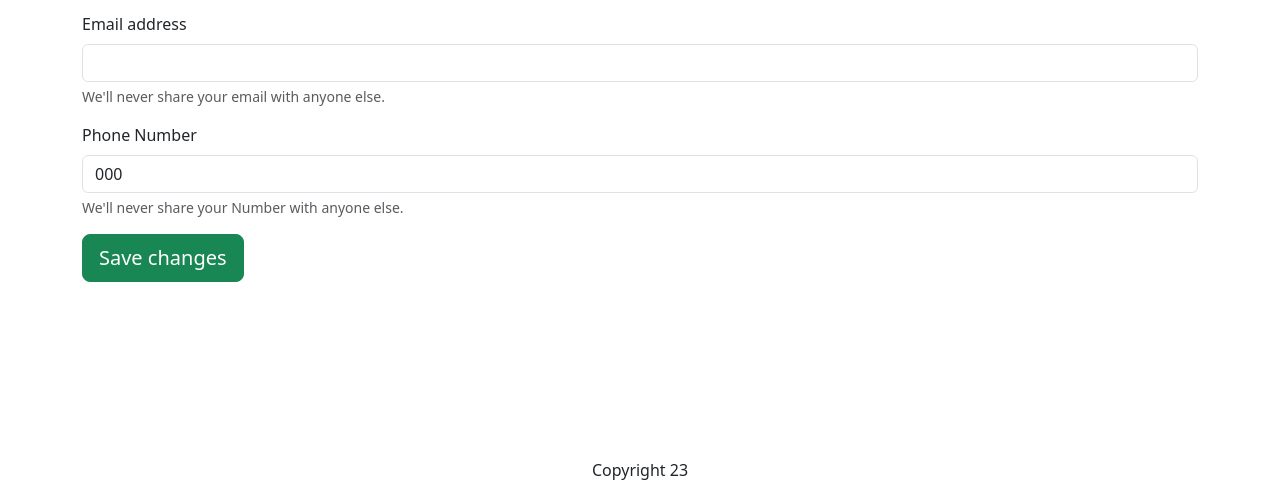
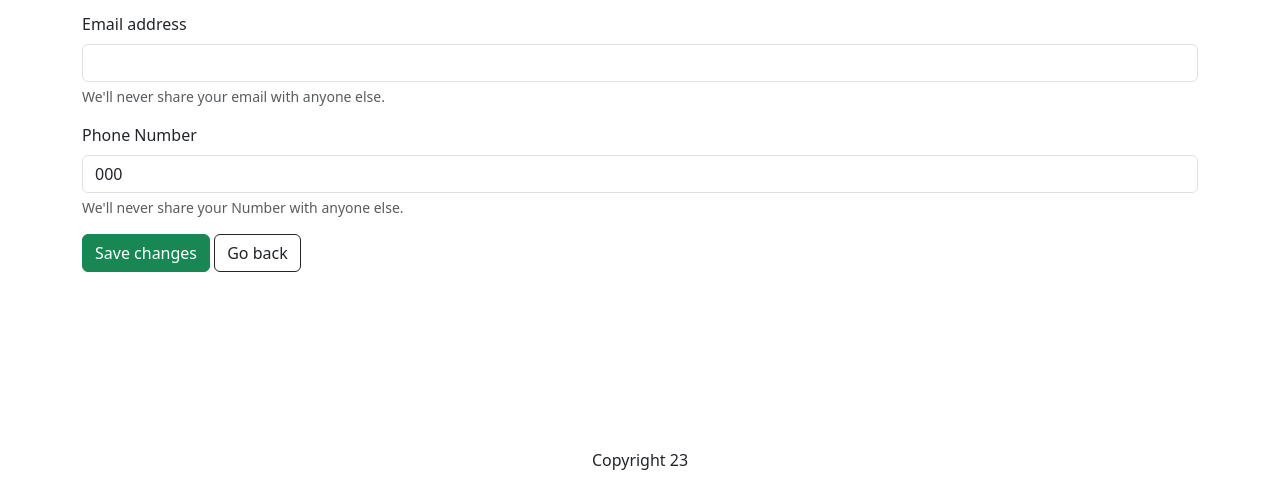
Before and after one commit to wisdomdevop/attendance, a PHP site: page /edit.php?id=1 in a window 1280 px wide. Shown: the part 446-944 px from the top of the page. After the commit the page ends 916 px from the top, so only its background shows below. Run offline with PHP 8.4, Linux system fonts and the light colour scheme; tables that the repository leaves empty or names only in its code hold one stand-in row (values such as "Sample post"); data that the repository does not hold is empty.

Commit message:
Update edit.php

```diff
--- a/edit.php
+++ b/edit.php
@@ -71,7 +71,9 @@ if (!isset($_GET['id'])) {
         </div>
 
 
-        <button type="submit" class="btn btn-success btn-lg" name="submit">Save changes</button>
+        <button type="submit" class="btn btn-success " name="submit">Save changes</button>
+        <a href="viewrecord.php"><button type="submit" class="btn btn-outline-dark" name="submit">Go
+                back</button></a>
 
         <p></p>
         <br />
```
